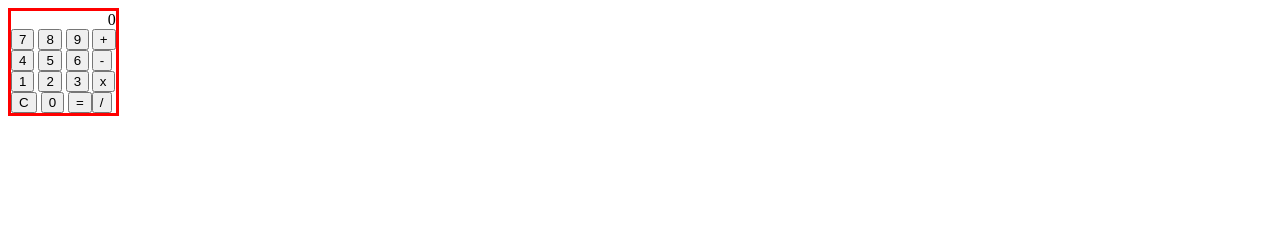
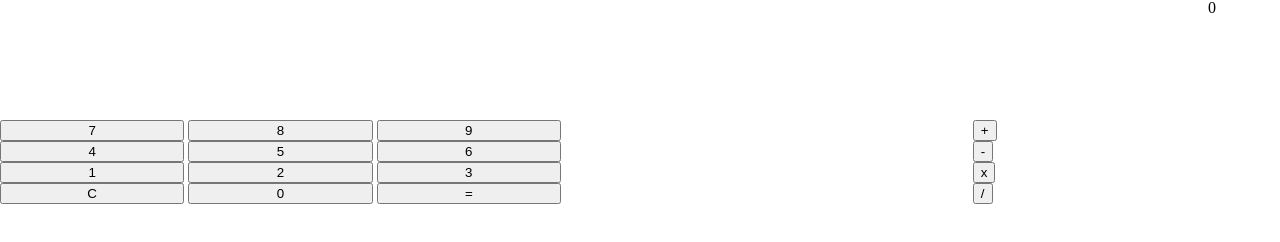
Before and after one commit to maxgalloway/Abacus_for_the_Rest_of_Us, a plain HTML site: page index.html in a window 1280 px wide. Drawn offline with Linux system fonts and the light colour scheme.

Commit message:
about to switch to ems; setting checkpoint

```diff
--- a/index.html
+++ b/index.html
@@ -14,7 +14,7 @@
             <!-- the calculator's "screen" -->
             <output name="out" id="out">0</output>
 
-            <div><!-- The number field. -->
+            <div id="numField"><!-- The number field. -->
                 <div>
                     <input type="button" value="7" class="number"/>
                     <input type="button" value="8" class="number"/>
@@ -36,7 +36,7 @@
                 <div>
                     <input type="button" value="C" id="clear"/>
                     <input type="button" value="0" class="number"/>
-                    <input type="button" value="=" class="operator"/>
+                    <input type="button" value="=" class="operator" id="equals"/>
                 </div>
 
             </div><!-- end number field -->
--- a/style.css
+++ b/style.css
@@ -1,27 +1,109 @@
-form:before, form:after{
-    content: "";
-    display: table;
+/*begin reset*/
+
+/* http://meyerweb.com/eric/tools/css/reset/
+   v2.0 | 20110126
+   License: none (public domain)
+*/
+
+html, body, div, span, applet, object, iframe,
+h1, h2, h3, h4, h5, h6, p, blockquote, pre,
+a, abbr, acronym, address, big, cite, code,
+del, dfn, em, img, ins, kbd, q, s, samp,
+small, strike, strong, sub, sup, tt, var,
+b, u, i, center,
+dl, dt, dd, ol, ul, li,
+fieldset, form, label, legend,
+table, caption, tbody, tfoot, thead, tr, th, td,
+article, aside, canvas, details, embed,
+figure, figcaption, footer, header, hgroup,
+menu, nav, output, ruby, section, summary,
+time, mark, audio, video {
+	margin: 0;
+	padding: 0;
+	border: 0;
+	font-size: 100%;
+	font: inherit;
+	vertical-align: baseline;
+}
+/* HTML5 display-role reset for older browsers */
+article, aside, details, figcaption, figure,
+footer, header, hgroup, menu, nav, section {
+	display: block;
+}
+body {
+	line-height: 1;
+}
+ol, ul {
+	list-style: none;
+}
+blockquote, q {
+	quotes: none;
+}
+blockquote:before, blockquote:after,
+q:before, q:after {
+	content: '';
+	content: none;
+}
+table {
+	border-collapse: collapse;
+	border-spacing: 0;
 }
 
-form:after{
-    clear:both;
+/*end reset*/
+
+body{
+	font-size:
 }
 
 form{
     float: left;
-    border: red solid;
-    zoom:1;
+	display: block;
+
+    position:absolute;
+    top:0;
+    left:0;
+
+	width: 100%;
+	height: 100%;
 }
 
+#numField>div{
+	width: 100%;
+}
+
+/*
+put number field and operators side-by-side
+*/
 form>div{
     float: left;
+    width: 72%;
+    top: 0;
+	height: 85%;
 }
 
-form>div>input{
-    display: block;
+#operators{
+	width: 24%;
+	float: right;
+}
+
+/*
+display four functions in column
+*/
+#operators>input.operator{
+	display:block;
+}
+
+#numField input{
+	width: 20%;
 }
 
 output{
     display: block;
     text-align: right;
+
+    margin-right: 5%;
+    line-height: 100%;
+
+    height:15%;
+    font:100%;
 }
```
